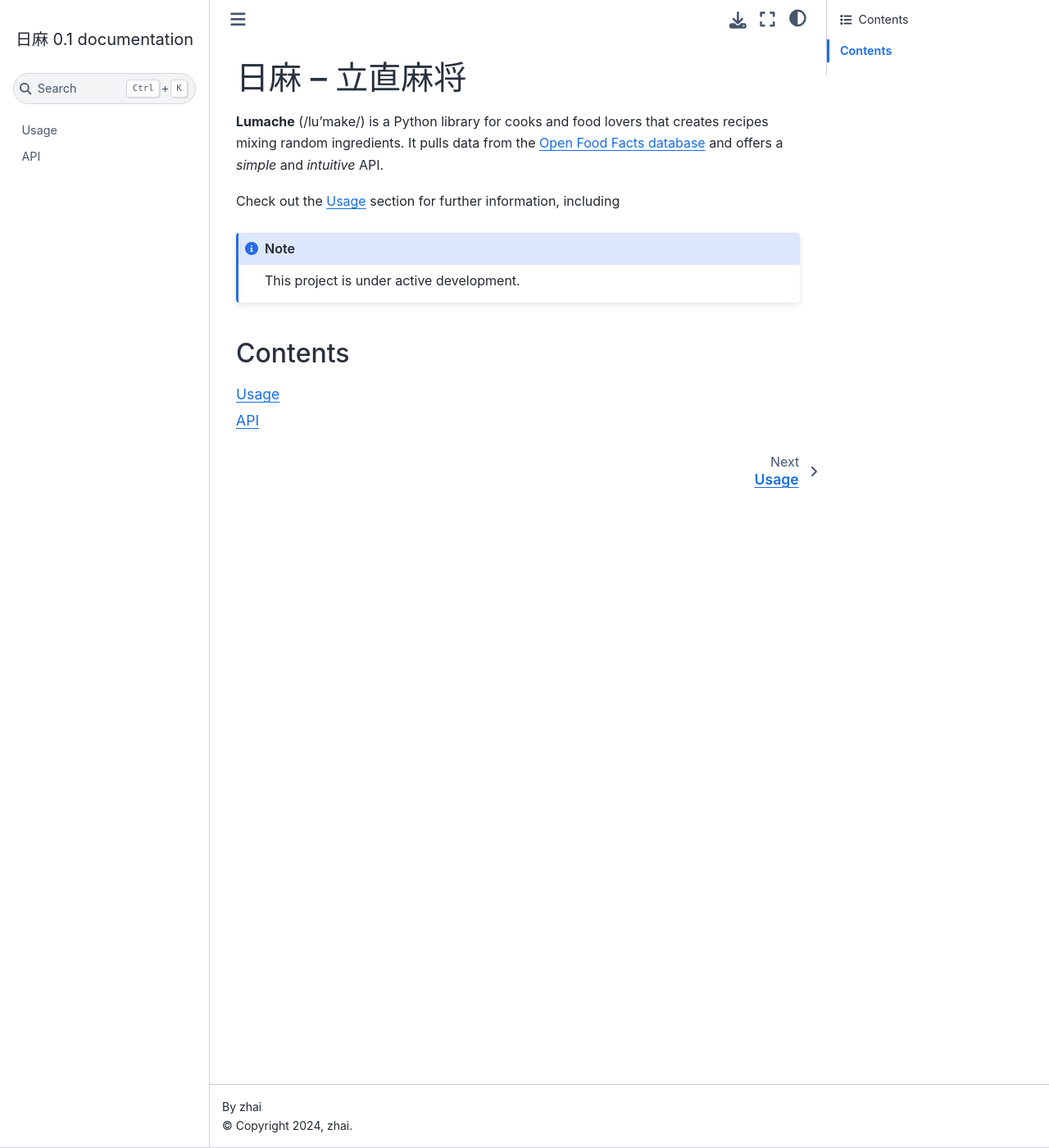
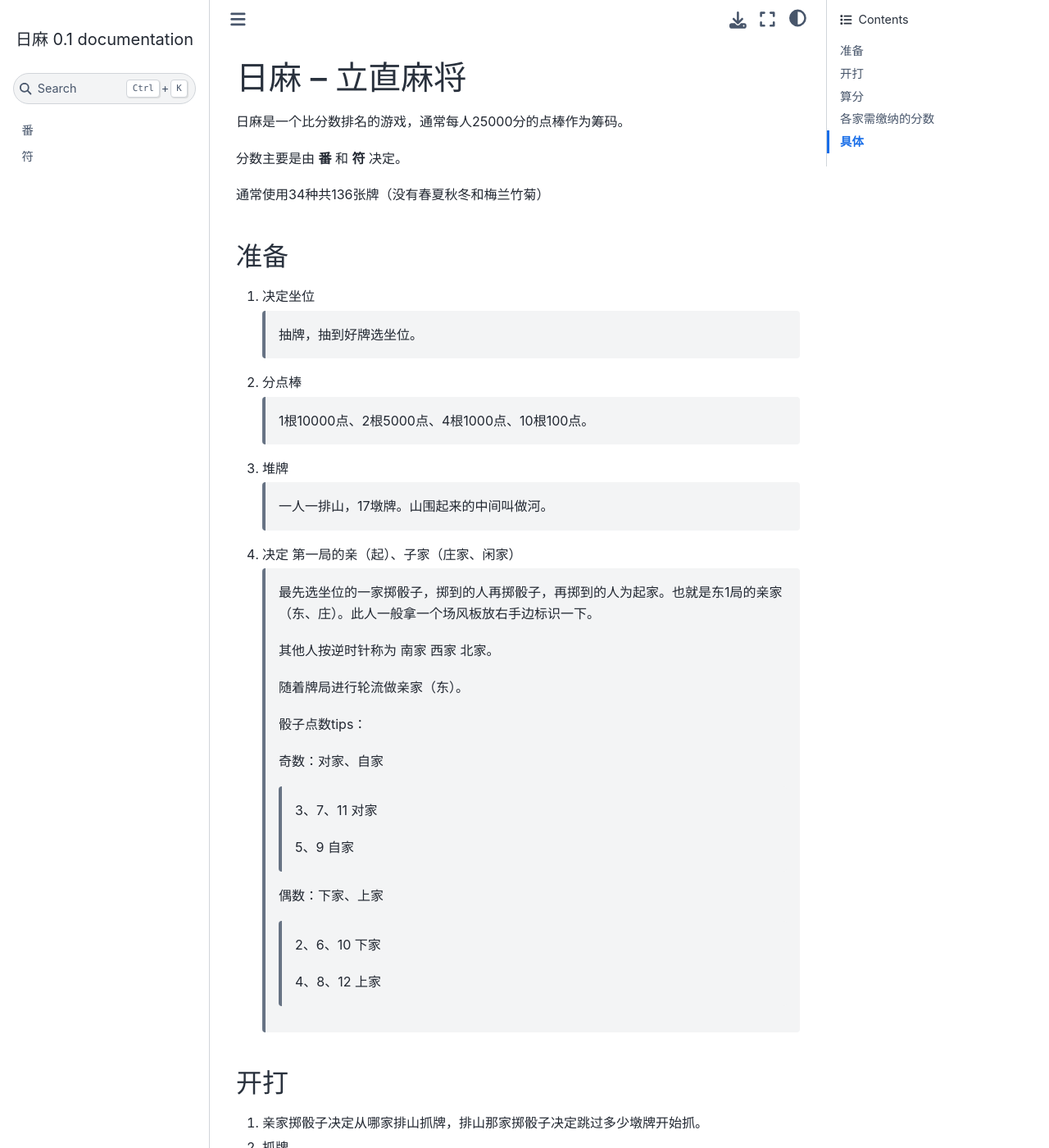
Before and after one commit to wiiiz/mahjong, a Sphinx documentation site: the page built from docs/source/index.rst, in a window 1280 px wide and 1400 px high. Shown: the whole window at 82% size. Built offline with Sphinx 7.4.7 and the Sphinx Book theme 1.1.4, drawn with Linux system fonts in a browser that asks for light colours; some of the changed text lies outside the part shown.

Commit message:
Almost down.

```diff
--- a/docs/source/api.rst
+++ /dev/null
@@ -1,2 +0,0 @@
-API
-===
--- a/docs/source/conf.py
+++ b/docs/source/conf.py
@@ -15,11 +15,11 @@ extensions = [
     'sphinx.ext.duration',
 ]
 
-intersphinx_mapping = {
-    'python': ('https://docs.python.org/3/', None),
-    'sphinx': ('https://www.sphinx-doc.org/en/master/', None),
-}
-intersphinx_disabled_domains = ['std']
+# intersphinx_mapping = {
+#     'python': ('https://docs.python.org/3/', None),
+#     'sphinx': ('https://www.sphinx-doc.org/en/master/', None),
+# }
+# intersphinx_disabled_domains = ['std']
 
 templates_path = ['_templates']
 
--- a/docs/source/index.rst
+++ b/docs/source/index.rst
@@ -1,21 +1,95 @@
 日麻 -- 立直麻将
 ===================================
 
-**Lumache** (/lu'make/) is a Python library for cooks and food lovers
-that creates recipes mixing random ingredients.
-It pulls data from the `Open Food Facts database <https://world.openfoodfacts.org/>`_
-and offers a *simple* and *intuitive* API.
+日麻是一个比分数排名的游戏，通常每人25000分的点棒作为筹码。
 
-Check out the :doc:`usage` section for further information, including
+分数主要是由 **番** 和 **符** 决定。
+
+通常使用34种共136张牌（没有春夏秋冬和梅兰竹菊）
+
+准备
+----------
+1. 决定坐位
+
+    抽牌，抽到好牌选坐位。
+
+2. 分点棒
+
+    1根10000点、2根5000点、4根1000点、10根100点。
+
+3. 堆牌
+
+    一人一排山，17墩牌。山围起来的中间叫做河。
+
+4. 决定 第一局的亲（起）、子家（庄家、闲家）
+
+    最先选坐位的一家掷骰子，掷到的人再掷骰子，再掷到的人为起家。也就是东1局的亲家（东、庄）。此人一般拿一个场风板放右手边标识一下。
+
+    其他人按逆时针称为 南家 西家 北家。
+
+    随着牌局进行轮流做亲家（东）。
+
+    骰子点数tips：
+
+    奇数：对家、自家
+
+	3、7、11 对家
+
+	5、9 自家
+
+    偶数：下家、上家
+
+	2、6、10 下家
+
+	4、8、12 上家
+
+开打
+----------
+
+1. 亲家掷骰子决定从哪家排山抓牌，排山那家掷骰子决定跳过多少墩牌开始抓。
+
+2. 抓牌
+
+3. 开悬赏指示牌 -- 王牌（最后7墩牌）倒数第三墩上边的牌掀出来，这个牌的下一张牌是dora牌（宝牌）
+
+4. 打
+
+5. 和  或者  流局。
+
+    普通流局（没人和）
+
+    途中流局：四风连打；四杠散了；九种九牌；四家立直
+
+算分
+----------
+
+.. image:: pictures/点数公式.jpg
+
+
+.. image:: pictures/点数公式2.jpg
+
+
+各家需缴纳的分数
+-----------------------
+
+.. image:: pictures/点数公式各家.jpg
+
+
+.. image:: pictures/子家表.jpg
+
+
+.. image:: pictures/亲家表.jpg
+
 
 .. note::
 
-   This project is under active development.
+   这个是个note。
 
-Contents
+具体
 --------
 
 .. toctree::
+   :maxdepth: 2
 
-   usage
-   api
+   fan
+   fu
--- a/docs/source/usage.rst
+++ /dev/null
@@ -1,2 +0,0 @@
-Usage
-=====
```
Also changed, not shown: docs/source/fan.rst (added, +50 -0 lines), docs/source/fu.rst (added, +10 -0 lines), docs/source/pictures/上下位役种.jpg (added), docs/source/pictures/亲家表.jpg (added), docs/source/pictures/子家表.jpg (added), docs/source/pictures/点数公式.jpg (added), docs/source/pictures/点数公式2.jpg (added), docs/source/pictures/点数公式各家.jpg (added), docs/source/pictures/符_刻杠.jpg (added), docs/source/pictures/符_听牌.jpg (added), docs/source/pictures/符_计算流程.jpg (added), docs/source/pictures/符_雀头.jpg (added), docs/source/pictures/途中流局.jpg (added).
